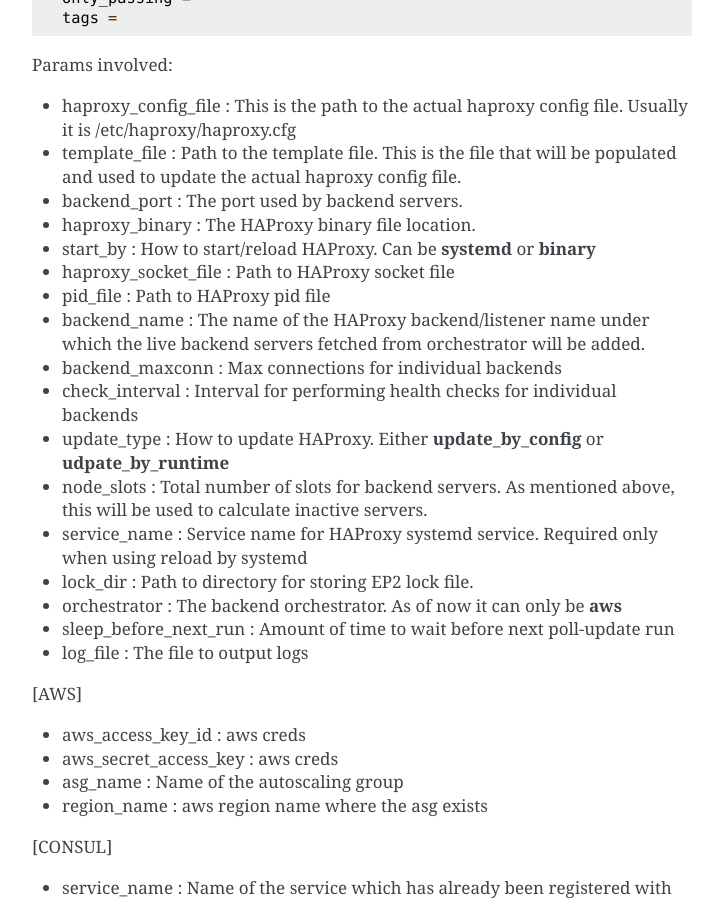
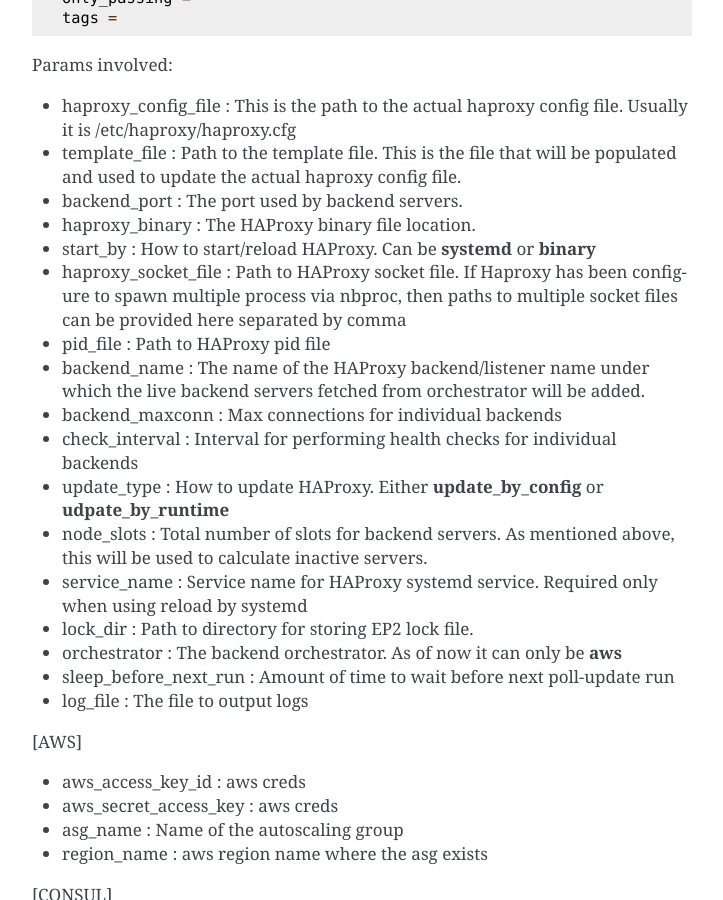
Before and after one commit to LazyWolves/ElasticPyProxy, a Sphinx documentation site: the page built from docs/source/index.rst, in a window 1280 px wide and 900 px high, scrolled down 6346 px. Shown: the whole window, without its empty margins (388-1111 px from the left). Built offline with Sphinx 7.4.7, drawn with Linux system fonts in a browser that asks for light colours.

Commit message:
Update docx

```diff
--- a/docs/source/index.rst
+++ b/docs/source/index.rst
@@ -262,7 +262,7 @@
 - backend_port : The port used by backend servers.
 - haproxy_binary : The HAProxy binary file location.
 - start_by : How to start/reload HAProxy. Can be **systemd** or **binary**
-- haproxy_socket_file : Path to HAProxy socket file
+- haproxy_socket_file : Path to HAProxy socket file. If Haproxy has been configure to spawn multiple process via nbproc, then paths to multiple socket files can be provided here separated by comma
 - pid_file : Path to HAProxy pid file
 - backend_name : The name of the HAProxy backend/listener name under which the live backend servers fetched from orchestrator will be added.
 - backend_maxconn : Max connections for individual backends
```
Also changed, not shown: 9 other files.
